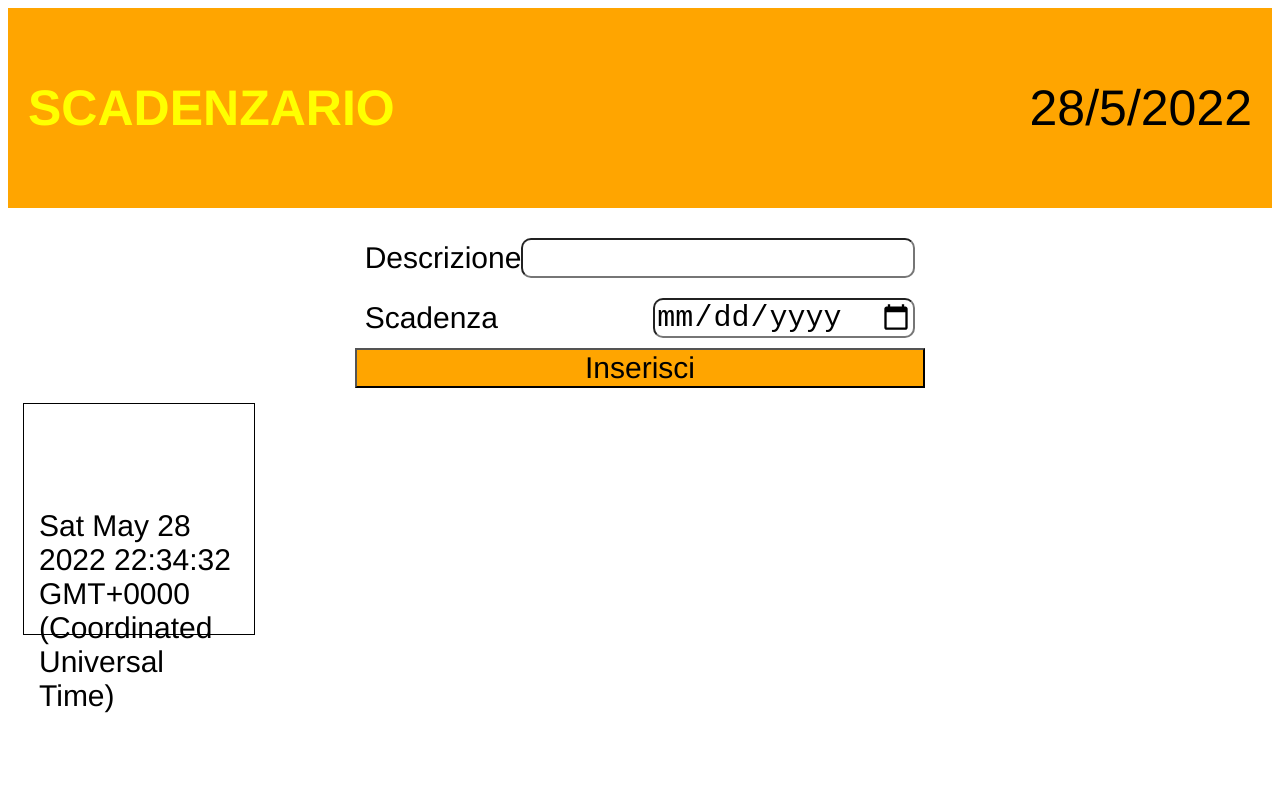
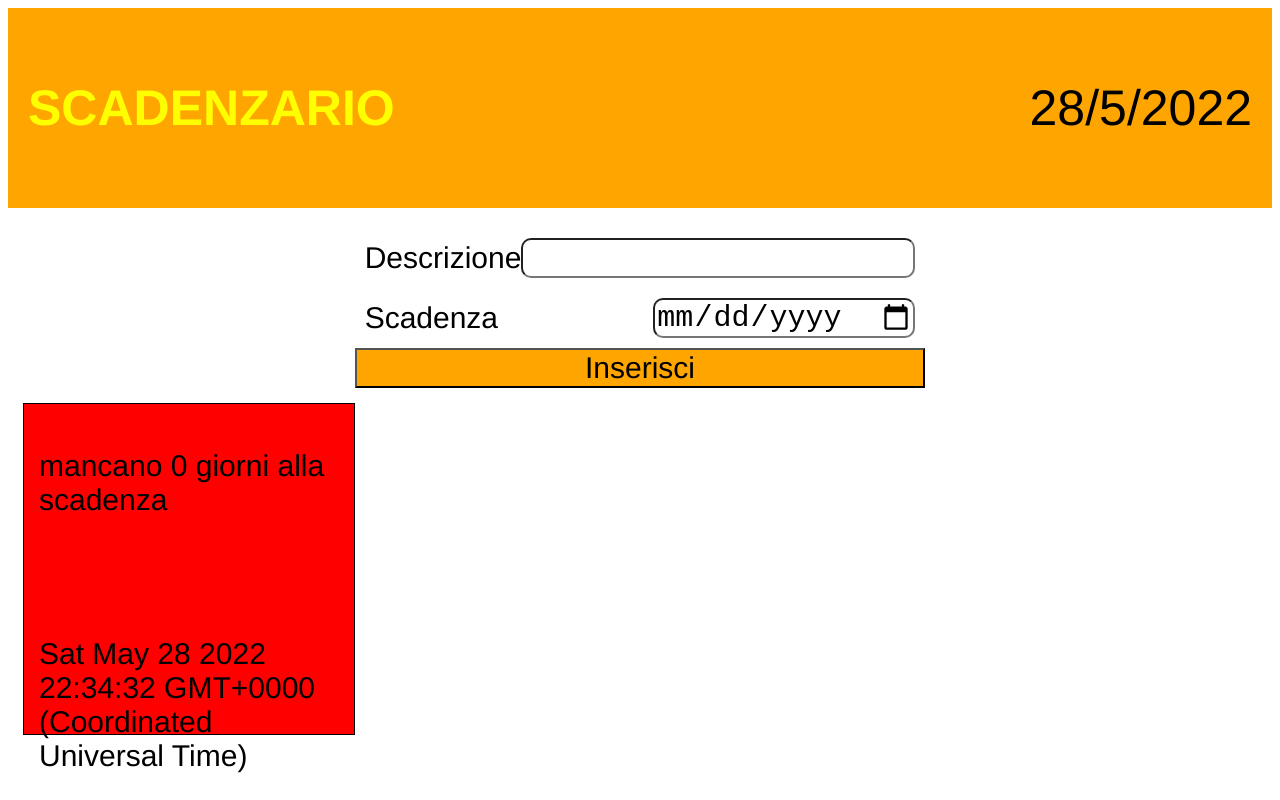
Before and after one commit to AndreaAlunniGuiducci/ScadenzarioAngular, an Angular app: page / in a window 1280 px wide. Both pictures are taken after a click on the button "Inserisci". Built offline with nearby package versions, Linux system fonts and the light colour scheme.

Commit message:
chore: change class when expired

```diff
--- a/src/app/card-item/card-item.component.html
+++ b/src/app/card-item/card-item.component.html
@@ -1,5 +1,13 @@
 <div class="wrapper">
-  <div *ngFor="let item of items1" index as i class="cardItem">
+  <div
+    *ngFor="let item of itemsSorted"
+    index
+    as
+    i
+    class="cardItem"
+    [ngClass]="[item.diffDays < 7 ? 'nearExpired' : 'farExpired']"
+    >
+    <p>mancano {{item.diffDays}} giorni alla scadenza</p>
     <p>{{ item.item }}</p>
     <p>{{ item.expired }}</p>
   </div>
--- a/src/app/card-item/card-item.component.sass
+++ b/src/app/card-item/card-item.component.sass
@@ -8,10 +8,12 @@
         flex-direction: column
         align-items: center
         justify-content: space-around
-        height: 200px
-        width: 200px
+        height: 300px
+        width: 300px
         border: 1px solid
         margin: 5px
         padding: 15px
         font-family: 'Franklin Gothic Medium', 'Arial Narrow', Arial, sans-serif
         font-size: 30px
+    .nearExpired
+        background-color: red
--- a/src/app/card-item/card-item.component.ts
+++ b/src/app/card-item/card-item.component.ts
@@ -7,9 +7,9 @@ import { ScadenzarioService } from '../scadenzario.service';
   styleUrls: ['./card-item.component.sass'],
 })
 export class CardItemComponent implements OnInit {
-  today = new Date();
+  today = new Date();;
   items = this.scadenzarioService.getItems();
-  items1 = this.items.sort(
+  itemsSorted = this.items.sort(
     (a, b) => +new Date(a.expired) - +new Date(b.expired)
   );
 
--- a/src/app/input/input.component.ts
+++ b/src/app/input/input.component.ts
@@ -8,13 +8,26 @@ import { Item } from '../item';
   styleUrls: ['./input.component.sass'],
 })
 export class InputComponent implements OnInit {
+  today = new Date();
   item = '';
   expired = new Date();
+  diffDays = 0;
+  expiredDay = 0;
 
   constructor(private scadenzarioService: ScadenzarioService) {}
   addItem() {
-    const newItem: Item = { item: this.item, expired: this.expired };
+    this.diffDays = Math.ceil(
+      Math.abs(this.expiredDay= new Date(this.expired).getTime() - this.today.getTime()) /
+        (1000 * 60 * 60 * 24)
+    );
+
+    const newItem: Item = {
+      item: this.item,
+      expired: this.expired,
+      diffDays: this.diffDays,
+    };
     this.scadenzarioService.addItem(newItem);
+    console.log(this.diffDays);
   }
   ngOnInit(): void {}
 }
--- a/src/app/item.ts
+++ b/src/app/item.ts
@@ -1,4 +1,5 @@
 export interface Item {
     item: string;
     expired: Date;
+    diffDays: number;
 }
```
